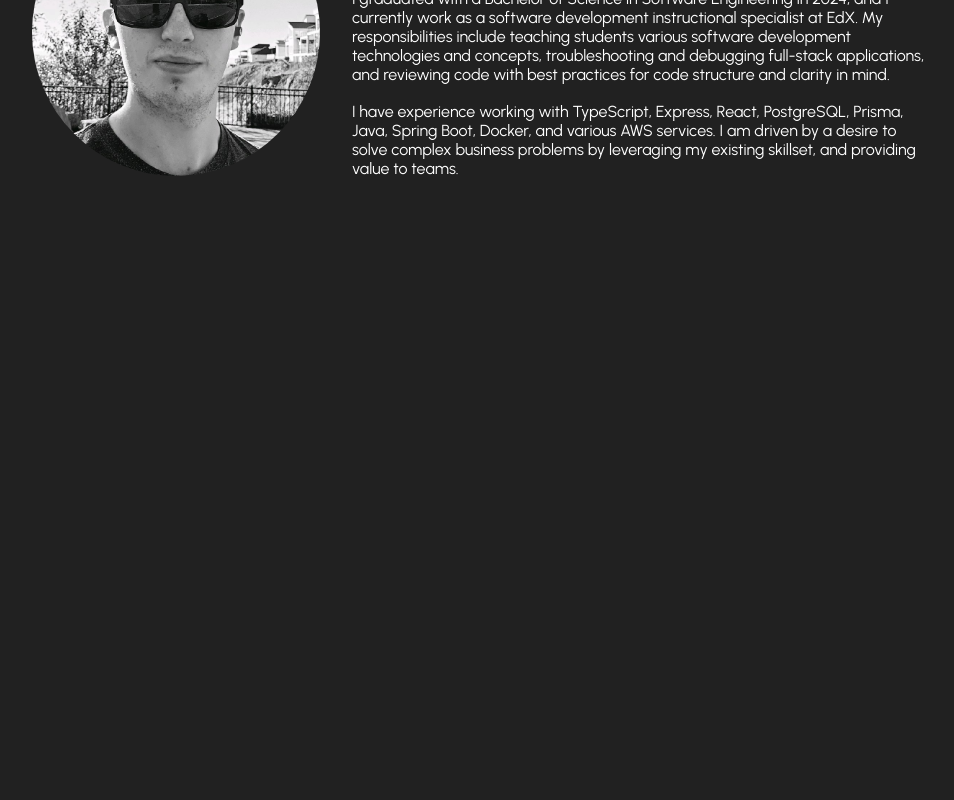
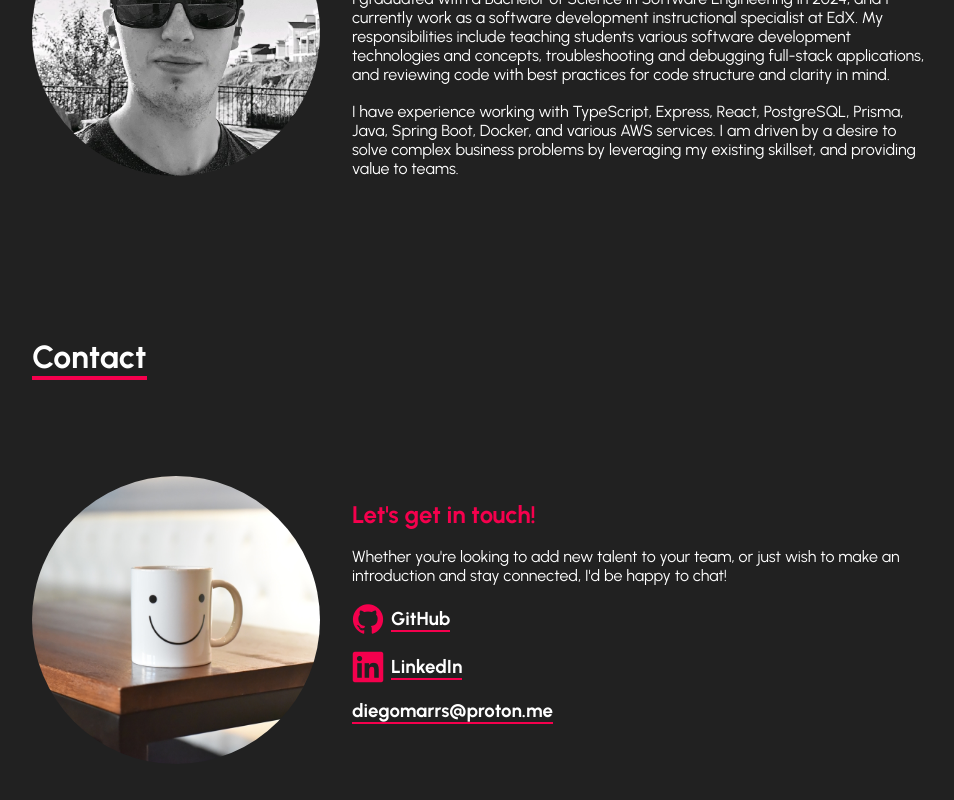
Before and after one commit to StaticCloud/diego-marrs, a React (Vite) app: page / in a window 1280 px wide. Shown: the part 2726-3526 px from the top of the page, without its empty margins (160-1114 px from the left). Before the commit the page ends 3032 px from the top, so only its background shows below. Built offline with nearby package versions, Linux system fonts and the light colour scheme.

Commit message:
added contact section

```diff
--- a/src/App.tsx
+++ b/src/App.tsx
@@ -1,11 +1,17 @@
 import './App.css'
+import { useEffect } from 'react';
 import landingImage from '../src/assets/images/landing-image.png';
 import Section from './components/Section'
 import Landing from './components/Landing'
 import Projects from './components/Projects'
 import About from './components/About';
+import Contact from './components/Contact';
 
 function App() {
+
+  useEffect(() => {
+    document.title = "Diego Marrs"
+  }, [])
 
   return (
     <>
@@ -18,6 +24,9 @@ function App() {
       <Section>
         <About/>
       </Section>
+      <Section>
+        <Contact/>
+      </Section>
     </>
   )
 }
--- /dev/null
+++ b/src/components/Contact-Link.tsx
@@ -0,0 +1,31 @@
+import styled from "styled-components";
+import contact from "../utils/contact-interface";
+
+const ContactWrapper = styled.div`
+    display: flex;
+    align-items: center;
+    margin-bottom: 1rem;
+
+    i[class^="devicon-"] {
+        color: ${props => props.theme.secondary};
+        margin-right: 7px;
+        font-size: 2rem;
+    }
+
+    h3 {
+        border-bottom: 2px ${props => props.theme.secondary} solid;
+    }
+`
+
+export default function ContactLink({ contact }: { contact:contact }) {
+    return (
+        <ContactWrapper>
+            {contact.icon && (
+                <i className={contact.icon}></i>
+            )}
+            <a href={contact.link} target="_blank">
+                <h3>{contact.name}</h3>
+            </a>
+        </ContactWrapper>
+    );
+}
--- /dev/null
+++ b/src/components/Contact.tsx
@@ -0,0 +1,67 @@
+import styled from "styled-components";
+import Heading from "./Styled-Heading";
+import contactImage from "../assets/images/contact.jpg";
+import contactInfo from "../data/contact-data";
+import ContactLink from "./Contact-Link";
+
+const ContactWrapper = styled.div``;
+
+const ContactContent = styled.div`
+    display: flex;
+    flex-wrap: wrap;
+    padding: 6rem 0;
+    align-items: center;
+`;
+
+const ContactText = styled.div`
+    h2 {
+        color: ${props => props.theme.secondary};
+    }
+
+    span {
+        font-weight: bold;
+    }
+
+    @media screen and (min-width: 690px) {
+        flex: 2 0;
+        margin-left: 2rem;
+    }
+`;
+
+const ContactImage = styled.div`
+    aspect-ratio: 1;
+    width: 100%;
+    background-image: url(${contactImage});
+    background-size: contain;
+    border-radius: 50%;
+    margin-bottom: 2rem;
+
+    @media screen and (min-width: 690px) {
+        flex: 1 0;
+        margin-bottom: 0;
+    }
+`;
+
+const LinksWrapper = styled.div``;
+
+export default function Contact() {
+    return (
+        <ContactWrapper>
+            <Heading>Contact</Heading>
+            <ContactContent>
+                <ContactImage/>
+                <ContactText>
+                    <h2>Let's get in touch!</h2>
+                    <br />
+                    <p>Whether you're looking to add new talent to your team, or just wish to make an introduction and stay connected, I'd be happy to chat!</p>
+                    <br />
+                    <LinksWrapper>
+                        {contactInfo.map((contact, i) =>
+                            <ContactLink contact={contact} key={i}/>
+                        )}
+                    </LinksWrapper>
+                </ContactText>
+            </ContactContent>
+        </ContactWrapper>
+    );
+}
--- /dev/null
+++ b/src/data/contact-data.ts
@@ -0,0 +1,20 @@
+import contact from "../utils/contact-interface";
+
+const contactInfo: contact[] = [
+    {
+        name: "GitHub",
+        link: "https://github.com/StaticCloud",
+        icon: "devicon-github-original"
+    },
+    {
+        name: "LinkedIn",
+        link: "https://www.linkedin.com/in/diego-marrs/",
+        icon: "devicon-linkedin-plain"
+    },
+    {
+        name: "diegomarrs@proton.me",
+        link: "mailto:diegomarrs@proton.me"
+    }
+]
+
+export default contactInfo;
--- /dev/null
+++ b/src/utils/contact-interface.ts
@@ -0,0 +1,5 @@
+export default interface contact {
+    name: string
+    link: string
+    icon?: string
+}
```
Also changed, not shown: src/assets/images/contact.jpg (added).
